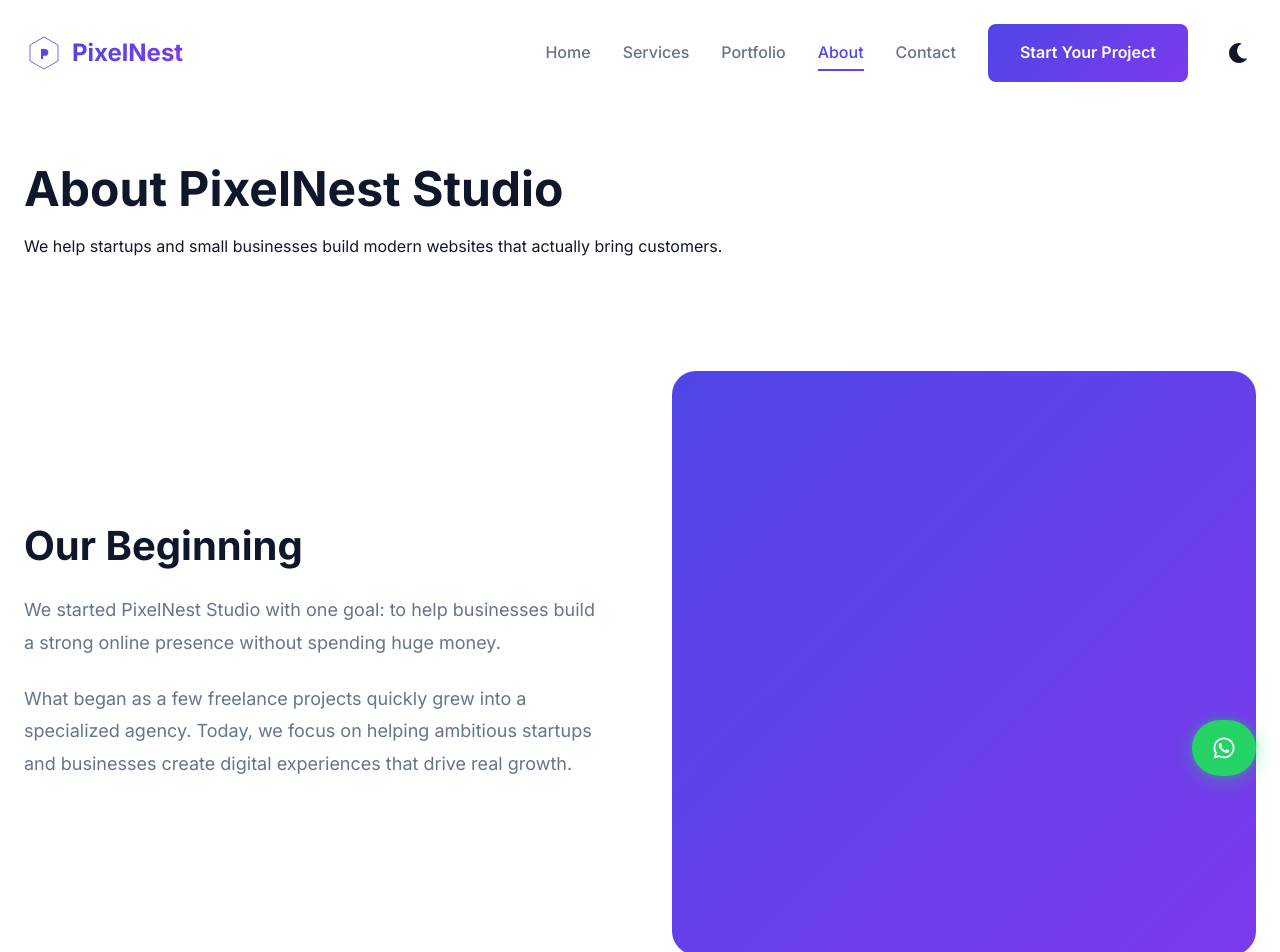
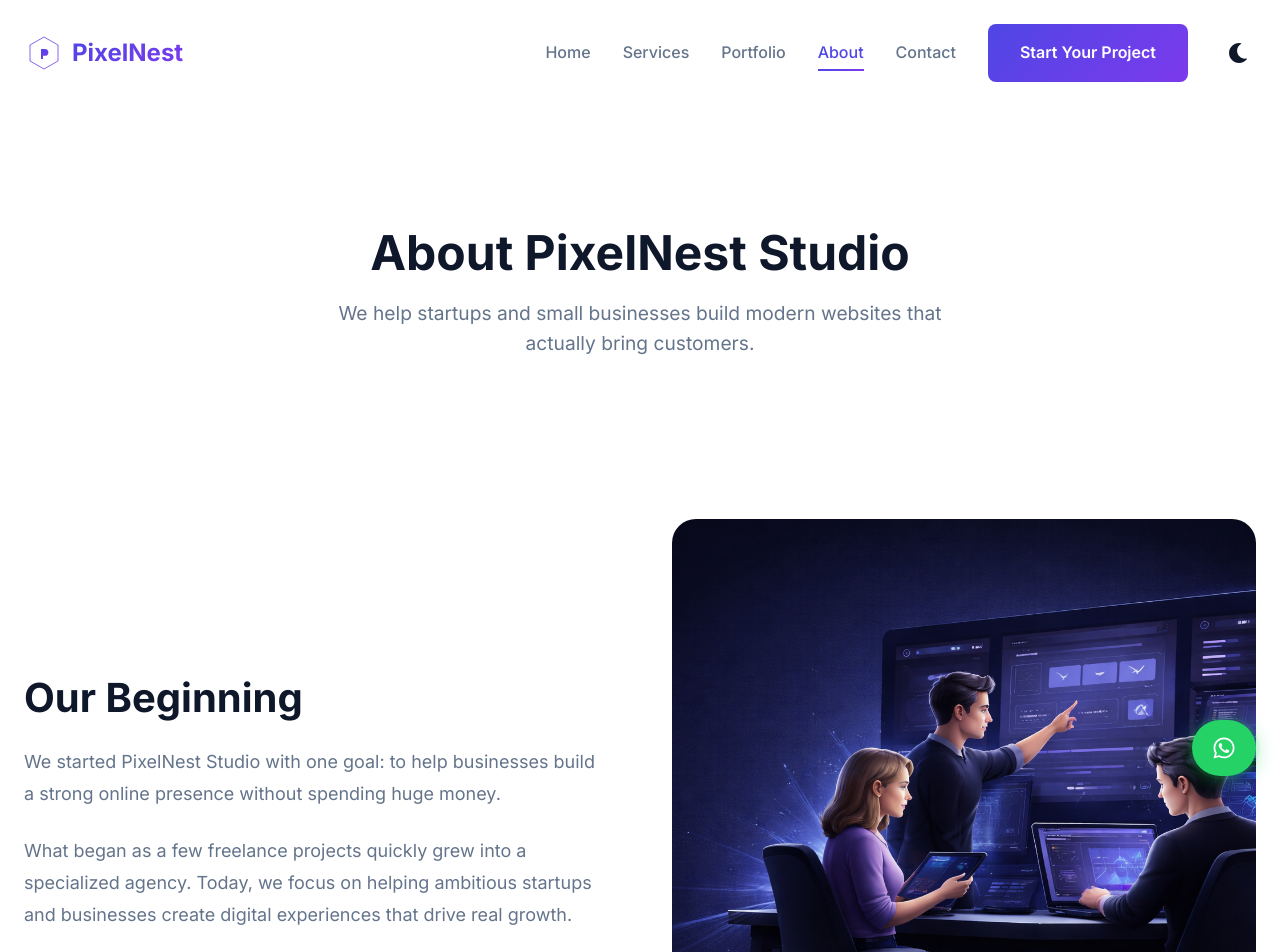
Before and after one commit to work-projt-vansh/pixelnest-studio-site, a React (Create React App) app: page /about in a window 1280 px wide. Shown: the top 952 px of the page. Built offline with nearby package versions, Linux system fonts and the light colour scheme.

Commit message:
Initial commit

```diff
--- a/src/pages/About.css
+++ b/src/pages/About.css
@@ -1,5 +1,24 @@
 .about-page {
     padding-top: 80px;
+  }
+
+  .page-hero {
+    padding: var(--spacing-3xl) 0;
+    text-align: center;
+  }
+
+  .page-hero h1 {
+    font-size: 3rem;
+    font-weight: 700;
+    color: var(--text-primary);
+    margin-bottom: var(--spacing-md);
+  }
+
+  .page-hero .hero-subtitle {
+    font-size: 1.2rem;
+    color: var(--text-secondary);
+    max-width: 650px;
+    margin: 0 auto;
   }
 
   .about-story {
@@ -34,6 +53,9 @@
   .story-image {
     aspect-ratio: 1;
     border-radius: 24px;
+    width: 100%;
+    height: 100%;
+    object-fit: cover;
   }
 
   .gradient-about {
--- a/src/pages/About.js
+++ b/src/pages/About.js
@@ -86,7 +86,7 @@ const About = () => {
               viewport={{ once: true }}
               transition={{ duration: 0.6 }}
             >
-              <div className="story-image gradient-about"></div>
+              <img src="/images/about_visual.png" alt="Our Beginning" className="story-image" loading="lazy" />
             </motion.div>
           </div>
         </div>
```
Also changed, not shown: public/images/about_visual.png (added). Lines whose indentation alone changed are shown as unchanged.
